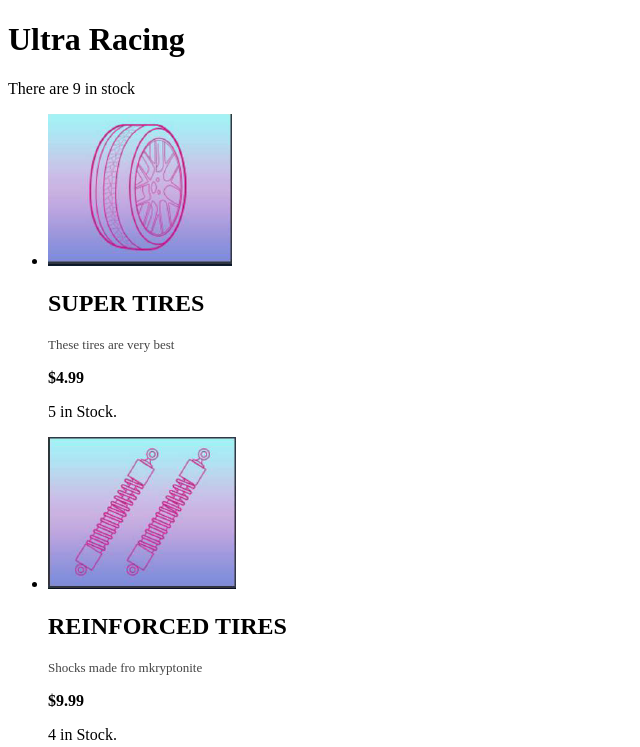
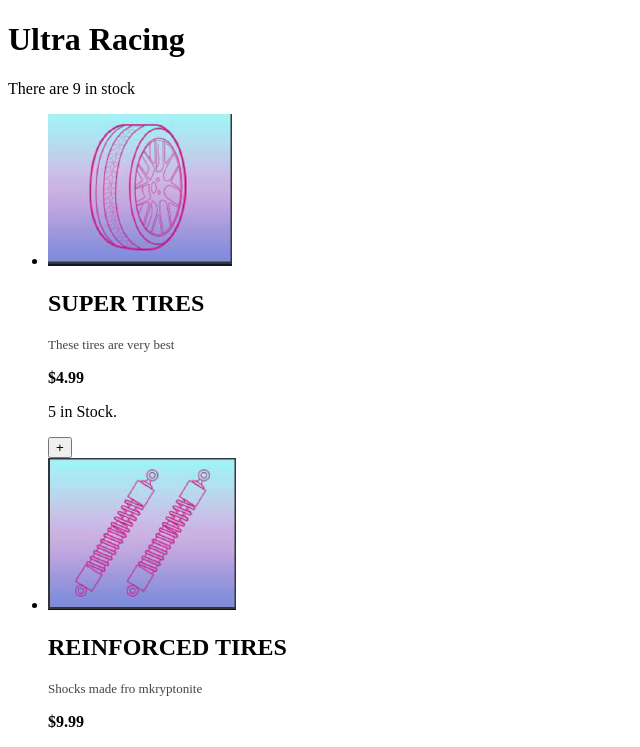
Before and after one commit to kaustubh87/Angular-2-Application-Code-School, an Angular app in the folder application/: page / in a window 1280 px wide. Shown: the top 747 px of the page, without its empty margins (0-640 px from the left). Built offline with nearby package versions, Linux system fonts and the light colour scheme.

Commit message:
Added new button

```diff
--- a/application/src/app/car-parts.component.html
+++ b/application/src/app/car-parts.component.html
@@ -14,4 +14,8 @@
     <p class="price">{{ carPart.price | currency : 'USD' :true }}</p>
     <p *ngIf="carPart.inStock > 0"> {{ carPart.inStock }} in Stock.</p>
     <p *ngIf="carPart.inStock === 0">Out of Stock</p>
+    <div class="select-quantity">
+        <button class="increase" (click) = "upQuantity()">+</button>
+
+    </div>
   </ul>
--- a/application/src/app/car-parts.component.ts
+++ b/application/src/app/car-parts.component.ts
@@ -13,6 +13,11 @@ export class CarPartsComponent {
 
   carParts: CarPart[];
 
+  upQuantity() {
+    // tslint:disable-next-line:quotemark
+    alert("You Called upQuantity");
+  }
+
   // tslint:disable-next-line:use-life-cycle-interface
   ngOnInit() {
     this.carParts = CARPARTS;
```
